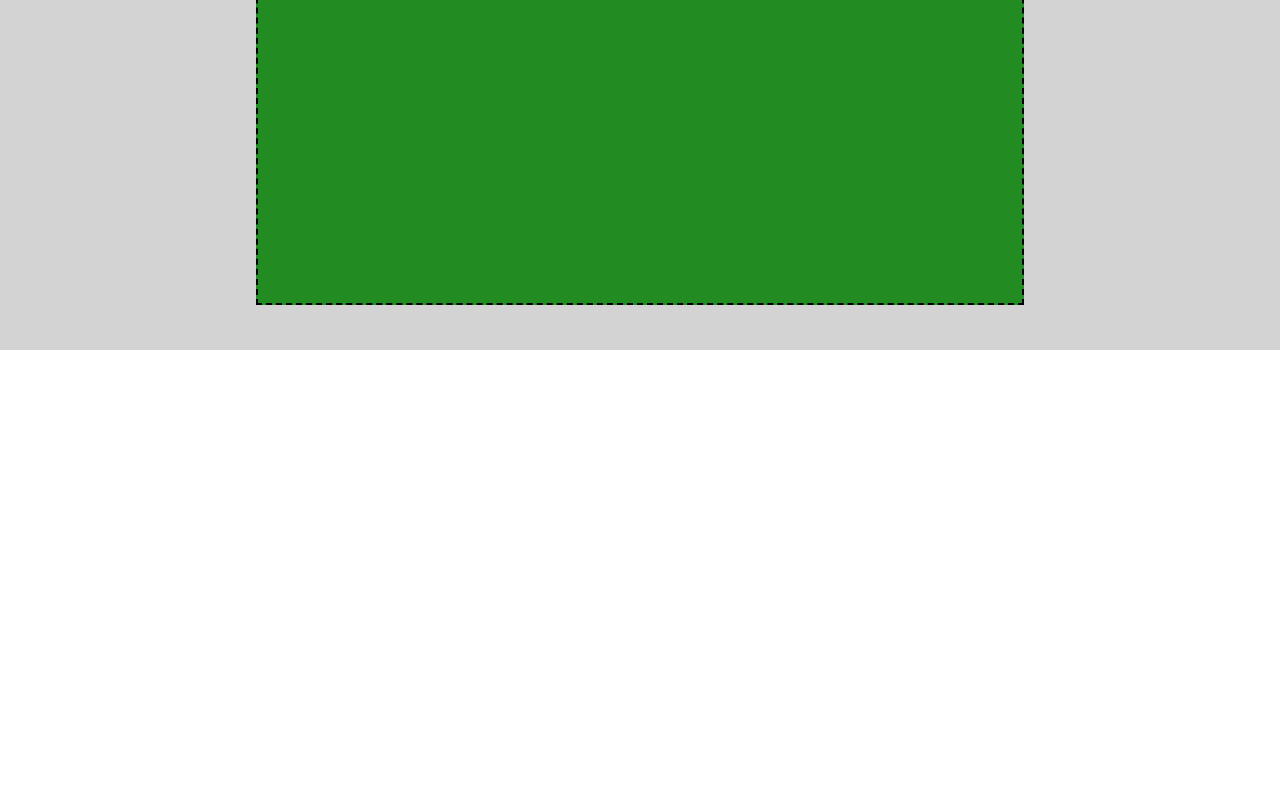
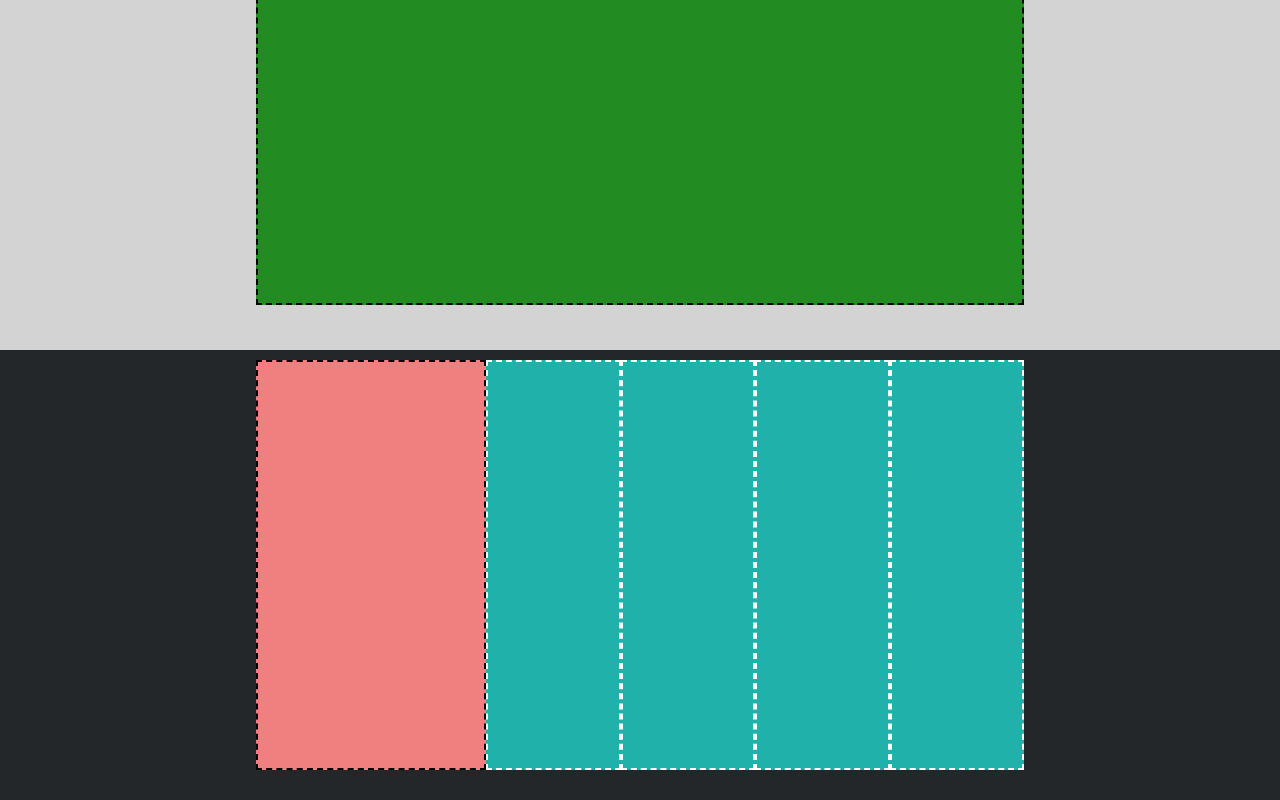
Before and after one commit to AndreaScaranari/html-struttura-discord, a plain HTML site: page index.html in a window 1280 px wide. Shown: the part 2370-3170 px from the top of the page. Before the commit the page ends 2720 px from the top, so only its background shows below. Drawn offline with Linux system fonts and the light colour scheme.

Commit message:
links area completed

```diff
--- a/css/style.css
+++ b/css/style.css
@@ -105,3 +105,30 @@ header {
     width: 60%;
     height: 90%;
 }
+
+/* Links-Area */
+.links-area {
+    background-color: #23272A;
+    width: 100%;
+    height: 450px;
+    display: flex;
+    justify-content: center;
+}
+
+.links-area-box {
+    width: 60%;
+    display: flex;
+    margin-top: 10px;
+    margin-bottom: 30px;
+}
+
+.lab-bigcolumn {
+    background-color: #F08080;
+    width: 30%;
+}
+
+.lab-smallcolumn {
+    background-color: #20B2AA;
+    width: calc(70%/4);
+    border-color: white;
+}
--- a/index.html
+++ b/index.html
@@ -26,6 +26,8 @@
                 <!-- login -->
                 <div class="header-login border">Login</div>
             </div>
+
+        </header>
 
         <main>
 
@@ -61,9 +63,25 @@
                 <div class="green-box border"></div>
             </section>
 
+            <!-- Links area -->
+            <section class="links-area">
+                <div class="links-area-box">
+                    <nav class="lab-bigcolumn border"></nav>
+                    <nav class="lab-smallcolumn border"></nav>
+                    <nav class="lab-smallcolumn border"></nav>
+                    <nav class="lab-smallcolumn border"></nav>
+                    <nav class="lab-smallcolumn border"></nav>
+                </div>
+            </section>
+
         </main>
 
-        </header>
+        <footer>
+            <div>
+
+            </div>
+        </footer>
+
     </body>
 
 </html>
```
Lines whose indentation alone changed are shown as unchanged.
